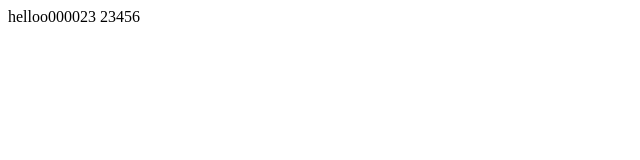
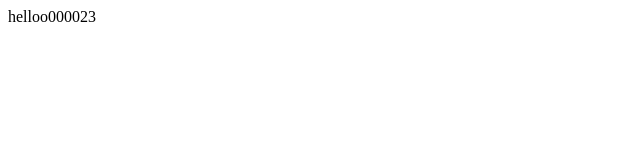
Before and after one commit to kiran121/PFarmer, a plain HTML site: page index.html in a window 1280 px wide. Shown: the full height of the page, 0-640 px from the left. Drawn offline with Linux system fonts and the light colour scheme.

Commit message:
Update index.html

```diff
--- a/index.html
+++ b/index.html
@@ -1,6 +1,6 @@
 <html>
   <head></head>
   <body>
-    helloo000023 23456
+    helloo000023
   </body>
 </html>
```
